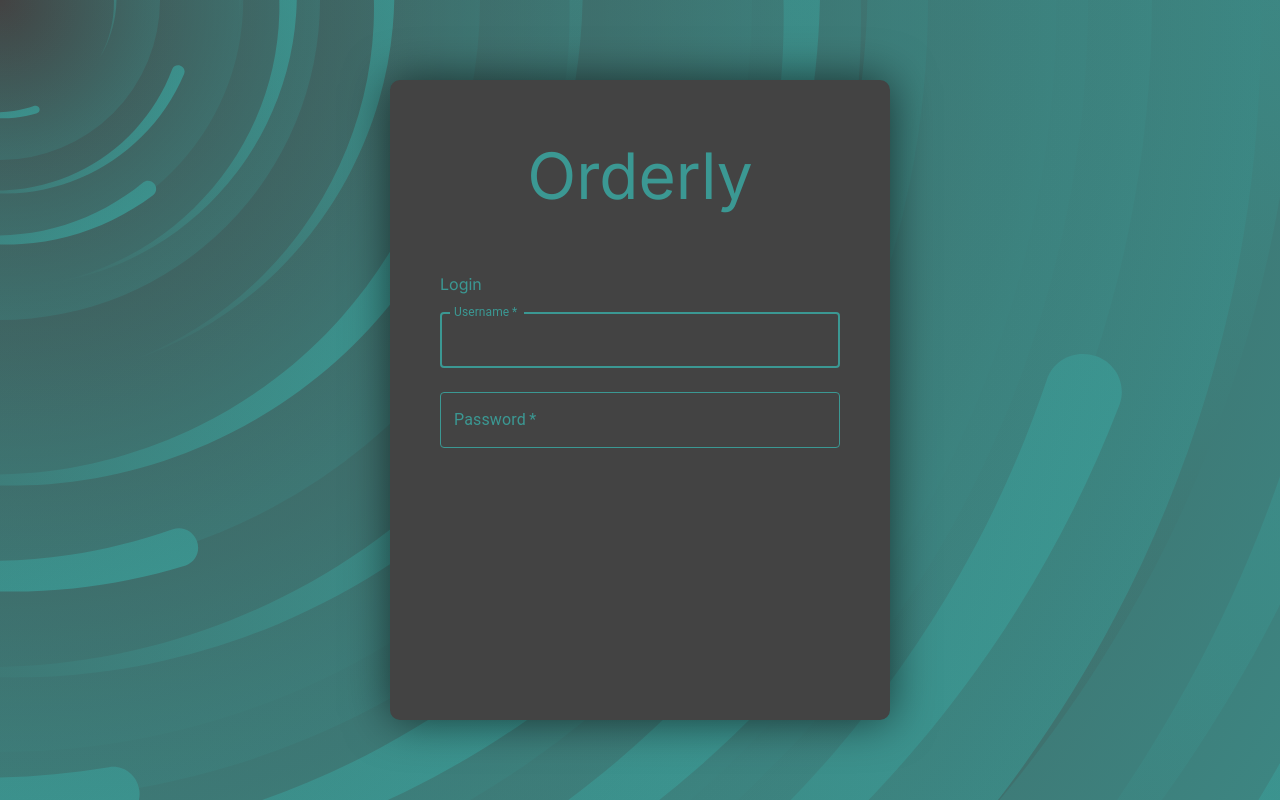
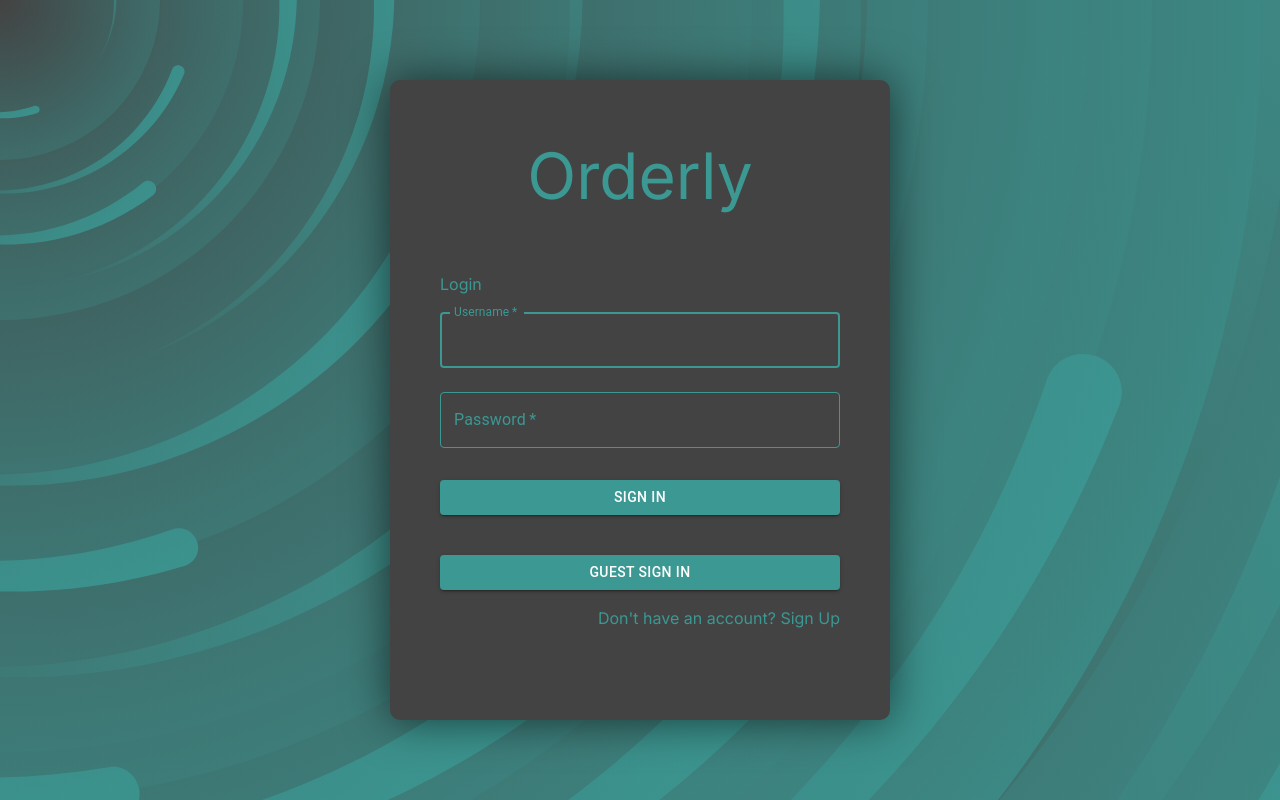
Before and after one commit to DallasSoftwareDevelopersTeamC/DSD_Team_C, a React (Vite) app in the folder client/: page /login in a window 1280 px wide. Built offline with nearby package versions, Linux system fonts and the light colour scheme; no server answers; a web font is replaced by a local one.

Commit message:
updated login page and added userAPIcalls.js

```diff
--- a/client/src/components/Login/LoginWindow.jsx
+++ b/client/src/components/Login/LoginWindow.jsx
@@ -1,17 +1,33 @@
 import './loginWindow.css';
+import TextField from '@mui/material/TextField';
+import Button from '@mui/material/Button';
 import Box from '@mui/material/Box';
-import TextField from '@mui/material/TextField';
-import { styled } from '@mui/material/styles';
+import { useState } from 'react';
+import { loginUser } from '../../services/userAPIcalls';
 
 export default function () {
+  const [login, setLogin] = useState(true);
+  const handleSubmit = async (event) => {
+    event.preventDefault();
+    const data = new FormData(event.currentTarget);
+    console.log({
+      username: data.get('username'),
+      password: data.get('password'),
+    });
+    const userData = await loginUser(
+      data.get('username'),
+      data.get('password')
+    );
+    userData.user ? console.log('success') : console.log(userData.message);
+  };
   return (
     <div className="loginWindow-container">
       <div className="title-container">
         <h1 className="title">Orderly</h1>
       </div>
-      <div className="input-container">
+      <Box className="input-container" component="form" onSubmit={handleSubmit}>
         {/* <Box component="form" onSubmit={handleSubmit} noValidate sx={{ mt: 1 }}> */}{' '}
-        <p className="input-header">Login</p>
+        <p className="input-header">{login ? 'Login' : 'Register'}</p>
         <TextField
           margin="normal"
           required
@@ -24,6 +40,7 @@ export default function () {
           InputLabelProps={{
             style: { color: '#3b9893' },
           }}
+          sx={{ input: { cursor: 'pointer' } }}
         />
         <TextField
           margin="normal"
@@ -31,14 +48,81 @@ export default function () {
           fullWidth
           name="password"
           label="Password"
-          type="password"
+          type={login && 'password'}
           id="password"
           autoComplete="current-password"
           InputLabelProps={{
             style: { color: '#3b9893' },
           }}
+          sx={{ input: { cursor: 'pointer' } }}
         />
-      </div>
+        {!login && (
+          <>
+            <TextField
+              margin="normal"
+              required
+              fullWidth
+              name="companyId"
+              label="companyId"
+              id="companyId"
+              autoComplete="current-password"
+              InputLabelProps={{
+                style: { color: '#3b9893' },
+              }}
+              sx={{ input: { cursor: 'pointer' } }}
+            />
+          </>
+        )}
+        {login ? (
+          <>
+            <Button
+              type="submit"
+              fullWidth
+              variant="contained"
+              sx={{ mt: 3, mb: 2 }}
+              id="submit-button"
+              className="login-button"
+            >
+              Sign In
+            </Button>
+            <Button
+              type="submit"
+              fullWidth
+              variant="contained"
+              sx={{ mt: 3, mb: 2 }}
+              id="guest-submit-button"
+              className="login-button"
+            >
+              Guest Sign In
+            </Button>
+          </>
+        ) : (
+          <>
+            <Button
+              type="submit"
+              fullWidth
+              variant="contained"
+              sx={{ mt: 3, mb: 2 }}
+              id="guest-submit-button"
+              className="login-button"
+            >
+              Submit
+            </Button>
+          </>
+        )}
+        <div className="new-account-container">
+          <p
+            className="new-account-link"
+            onClick={() => {
+              setLogin(!login);
+            }}
+          >
+            {login
+              ? "Don't have an account? Sign Up"
+              : 'Already have an account? Sign In'}
+          </p>
+        </div>
+      </Box>
     </div>
   );
 }
--- a/client/src/components/Login/loginWindow.css
+++ b/client/src/components/Login/loginWindow.css
@@ -1,5 +1,29 @@
 #username {
   color: #3b9893;
+}
+#password {
+  color: #3b9893;
+}
+#companyId {
+  color: #3b9893;
+}
+
+.login-button {
+  background-color: #3b9893 !important;
+}
+
+.new-account-container {
+  display: flex;
+  flex-direction: row-reverse;
+}
+
+.new-account-link {
+  margin: 0;
+}
+
+.new-account-link:hover {
+  cursor: pointer;
+  color: white;
 }
 
 .MuiOutlinedInput-notchedOutline {
@@ -55,3 +79,9 @@
     font-size: 3em;
   }
 }
+@media only screen and (max-height: 650px) {
+  #guest-submit-button {
+    margin-top: 0 !important;
+    padding: 0 !important;
+  }
+}
--- /dev/null
+++ b/client/src/services/userAPIcalls.js
@@ -0,0 +1,90 @@
+import { API_URL } from './config';
+
+export async function getUsers() {
+  const response = await fetch(`${API_URL}/user/`, {
+    method: 'GET',
+  });
+  return response.json();
+}
+
+export async function getUser(id) {
+  const response = await fetch(`${API_URL}/user/${id}`, {
+    method: 'GET',
+  });
+  return response.json();
+}
+
+// totalIncomingQty, incomingDates,
+export async function createUser(order) {
+  const response = await fetch(`${API_URL}/user/`, {
+    method: 'POST',
+    body: JSON.stringify({
+      sku: order.sku,
+      shipperName: shipperName,
+      shippingCost: shippingCost,
+      shipperAddress: shipperAddress,
+      shipperPhone: shipperPhone,
+      orderQty: orderQty,
+      totalCost: totalCost,
+    }),
+    headers: {
+      'Content-Type': 'application/json',
+    },
+  });
+  return response.json();
+}
+export async function loginUser(username, password) {
+  const response = await fetch(`${API_URL}/user/login`, {
+    method: 'POST',
+    body: JSON.stringify({
+      username: username,
+      password: password,
+    }),
+    headers: {
+      'Content-Type': 'application/json',
+    },
+  });
+  return response.json();
+}
+
+export async function updateUser(id, updates) {
+  const {
+    sku,
+    schedArrivalDate,
+    delivered,
+    orderQty,
+    shipperName,
+    shipperAddress,
+    shipperPhone,
+    totalCost,
+    shippingCost,
+  } = updates;
+  const response = await fetch(`${API_URL}/user/${id}`, {
+    method: 'PATCH',
+    body: JSON.stringify({
+      sku,
+      schedArrivalDate,
+      delivered,
+      orderQty,
+      shipperName,
+      shipperAddress,
+      shipperPhone,
+      totalCost,
+      shippingCost,
+    }),
+    headers: {
+      'Content-Type': 'application/json',
+    },
+  });
+  return response.json();
+}
+
+export async function deleteUser(id) {
+  const response = await fetch(`${API_URL}/user/${id}`, {
+    method: 'DELETE',
+    headers: {
+      'Content-Type': 'application/json',
+    },
+  });
+  return response.json();
+}
```
